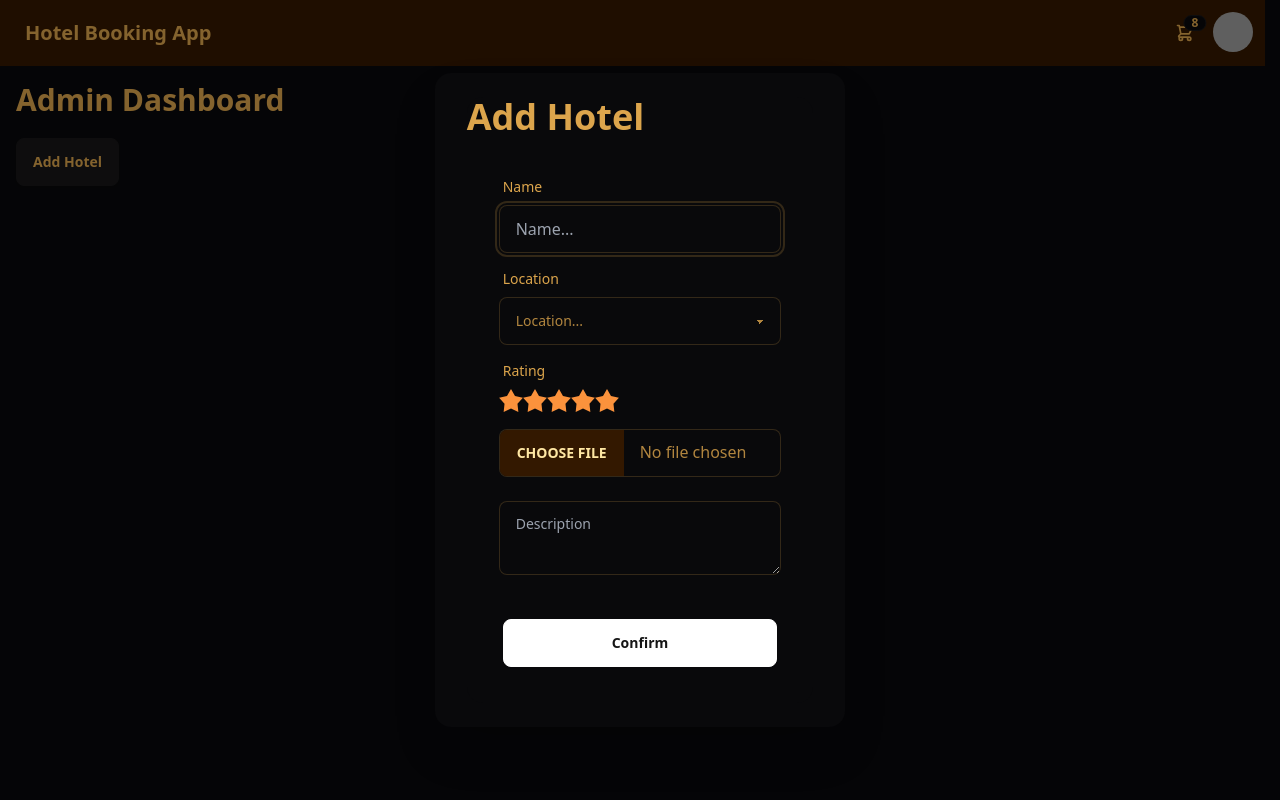
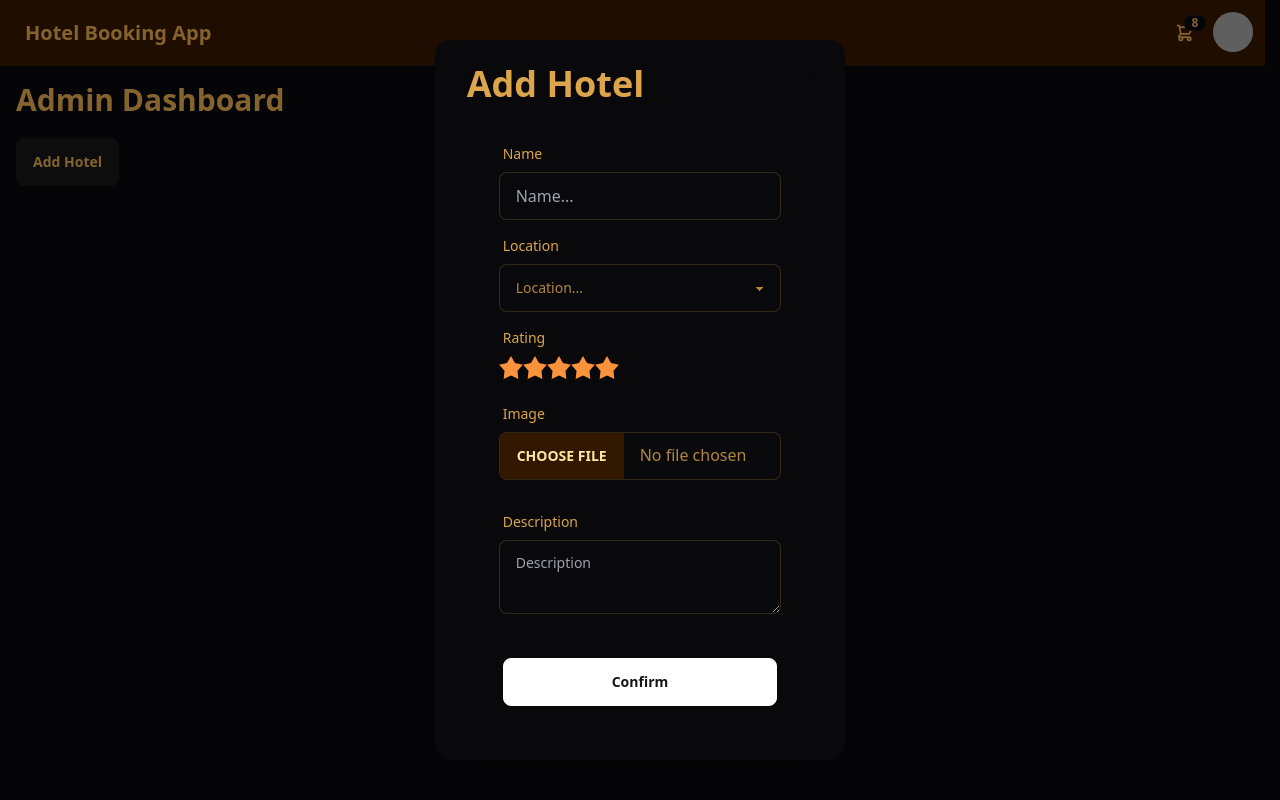
Before and after one commit to TimW90/BookingApp, a React (Vite) app in the folder frontend/: page /admin in a window 1280 px wide. Both pictures are taken after a click on the button "Add Hotel". Shown: the top 800 px of the page. Built offline with nearby package versions, Linux system fonts and the light colour scheme; grey boxes are pictures that could not be loaded.

Commit message:
Implemented admin page and add hotel popup

```diff
--- a/frontend/src/components/hotel/AddHotel.jsx
+++ b/frontend/src/components/hotel/AddHotel.jsx
@@ -9,10 +9,13 @@ const hotelSchema = object().shape({
   name: string().required('Name is required'),
   rating: number()
     .required()
-    .positive('Rating should be one ore more')
+    .positive('Rating should be one or more')
     .max(5, 'Rating should be five or less'),
   location: string().required('Location is required'),
   image: mixed(),
+  description: string()
+    .required()
+    .min(15, 'Description should be a minimum of 15 characters'),
 });
 
 const AddHotel = () => {
@@ -46,6 +49,8 @@ const AddHotel = () => {
     if (hotelData.image && hotelData.image[0]) {
       formData.append('image', hotelData.image[0]);
     }
+
+    console.log(formData);
 
     try {
       await postHotel(formData);
@@ -117,18 +122,29 @@ const AddHotel = () => {
           {errors.rating && <ErrorMessage message={errors.rating.message} />}
         </div>
         <div className="form-control py-2">
+          <label className="label">
+            <span className="label-text">Image</span>
+          </label>
           <input
             type="file"
             className="file-input file-input-bordered w-full max-w-xs"
             {...register('image')}
           />
+          {errors.image && <ErrorMessage message={errors.image.message} />}
         </div>
-        {errors.file && <ErrorMessage message={errors.file.message} />}
+
         <div className="form-control py-2">
+          <label className="label">
+            <span className="label-text">Description</span>
+          </label>
           <textarea
             className="textarea textarea-bordered"
             placeholder="Description"
+            {...register('description')}
           ></textarea>
+          {errors.description && (
+            <ErrorMessage message={errors.description.message} />
+          )}
         </div>
         <div className="form-control mt-6">
           <button type="submit" className="btn btn-primary m-1">
```
